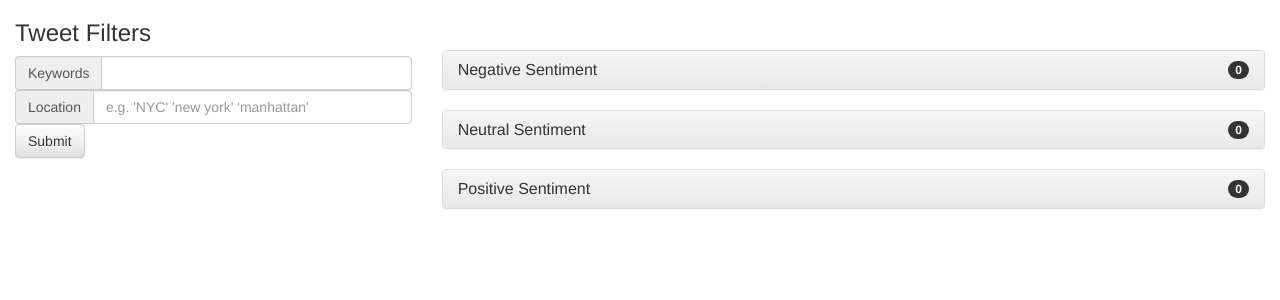
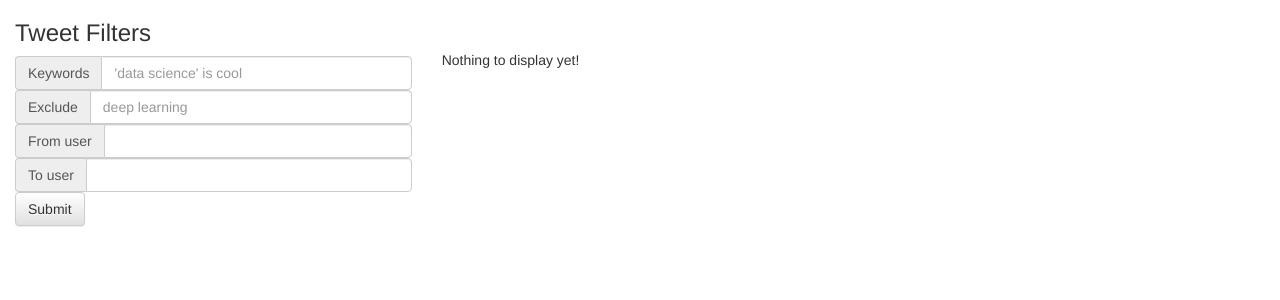
Before and after one commit to rainems/tweetAnalysis, a Flask app: page / in a window 1280 px wide. Shown: the top 300 px of the page. Run offline with Flask 2, Linux system fonts and the light colour scheme; parts of the project's set-up code (start-up, migrations or seed data) failed here and were passed over; some libraries are stand-ins or nearby versions.

Commit message:
sentiment analysis works

```diff
--- a/app.py
+++ b/app.py
@@ -3,9 +3,8 @@ import os
 import time
 import json
 import numpy as np
-from twitter import *
+import twitter
 from flask import Flask, request, render_template, redirect, abort, flash, jsonify
-from geopy.geocoders import Nominatim
 from random import randint
 import collections
 from sklearn.externals import joblib
@@ -14,12 +13,10 @@ from sklearn.linear_model import SGDRegressor
 sentiment_clf = joblib.load('checkpoints/reg.pkl')
 vectorizer = joblib.load('checkpoints/vectorizer.pkl')
 
-geolocator = Nominatim()
-
 app = Flask(__name__)   # create our flask app
 
 # configure Twitter API
-twitter = Twitter(auth=OAuth(
+api = twitter.Twitter(auth=twitter.OAuth(
     '2223635090-IaNrBG3WiiPnWTVtxupFCgB5TXAtlzKeQYRdrKu',
     'PDfV4DDZjB4T2EbnVAzsZCdDUMNJYDPLYlYErfuhcTNPE',
     'nrZxSV89t9pvZsbWHjXs7Y8vZ',
@@ -33,29 +30,31 @@ def main():
             'title': 'Twitter Analysis',
         }
     else:  # POST request
-        keywords = request.form.get('keywords', '')
-        location = request.form.get('location', '')
-        if location:
-            geocode = get_geocode_from_str(location)
-        else:
-            geocode = ''
+        keywords = request.form.get('keywords', '').strip()
+        exclude = request.form.get('exclude', '').strip()
+        from_user = request.form.get('from_user', '').strip()
+        to_user = request.form.get('to_user', '').strip()
 
-        results = twitter.search.tweets(q=keywords, geocode=geocode, count=100).get('statuses')
-
-        classify_tweet_sentiments(results)
-
-        #Temporary lists to be replaced with sentiment analysis
-        positive = results[0:20]
-        neutral = results[20:40]
-        negative = results[40:60]
+        query = ' '.join((
+            keywords,
+            ('-' + ' -'.join(exclude.split())) if exclude else '',  # excludes
+            ('from:' + from_user) if from_user else '',  # from user
+            ('to:' + to_user) if to_user else '',  # to user
+        ))
+        query += ' -filter:retweets'
+        print(query)
+        results = api.search.tweets(q=query, count=100).get('statuses')
+        print('results:', len(results))
+        tweets = classify_tweet_sentiments(results)
+        tweet_buckets = get_sentiment_buckets(tweets)
 
         templateData = {
             'title': 'Search results',
-            'positive': positive,
-            'neutral': neutral,
-            'negative': negative,
+            'tweet_buckets': tweet_buckets,
             'keywords': keywords,
-            'location': location,
+            'exclude': exclude,
+            'from_user': from_user,
+            'to_user': to_user,
         }
 
     return render_template('index.html', **templateData)
@@ -70,24 +69,23 @@ def classify_tweet_sentiments(tweets, clf=sentiment_clf):
     return tweets
 
 
-def get_geocode_from_str(geo_query):
-    #Use google maps to get location from name
-    geo_obj = geolocator.geocode(geo_query)
-    #Search String for twitter Api
-    geocode = str(geo_obj.latitude) + ',' + str(geo_obj.longitude) + ',50mi'
-    #Get google maps correct term for place
-    geo_query = str(geo_query).split(',')[0]
-    return geo_query
-
-
-def interpolate_missing_locations(tweets):
-    c = collections.Counter()
+def get_sentiment_buckets(tweets, thresholds=[0.3, 0.6]):
+    buckets = {
+        'neg': [],
+        'neu': [],
+        'pos': [],
+    }
     for tweet in tweets:
-        if tweet['place']:
-            c.update([tweet['place']['full_name']])
-    place = c.most_common(1)
-    place = place[0][0]
-    return place
+        if tweet['sentiment'] > thresholds[1]:  # positive tweet
+            buckets['pos'].append(tweet)
+        elif tweet['sentiment'] >= thresholds[0]:
+            buckets['neu'].append(tweet)
+        else:
+            buckets['neg'].append(tweet)
+    buckets['neu'][:100].sort(key=lambda t: t['sentiment'], reverse=True)
+    buckets['pos'].sort(key=lambda t: t['sentiment'], reverse=True)
+    buckets['neg'].sort(key=lambda t: t['sentiment'])
+    return buckets
 
 
 # This is a jinja custom filter
--- a/templates/index.html
+++ b/templates/index.html
@@ -1,112 +1,42 @@
 {% extends 'base.html' %}
+
+{% macro searchFilterInput(header, name, value, placeholder='') -%}
+<div class="input-group">
+    <div class="input-group-addon">{{ header }}</div>
+    <input type="text" class="form-control" placeholder="{{ placeholder }}" name="{{ name }}" value="{{ value|e }}">
+</div>
+{%- endmacro %}
 
 <!-- search filters -->
 {% block filters %}
     <h3>Tweet Filters</h3>
     <form id='searchFiltersForm' action='/' method='post'>
-        <div class="input-group">
-            <div class="input-group-addon">Keywords</div>
-            <input type="text" id="tweetSearchQuery" class="form-control" name='keywords' value={{keywords}}>
-        </div>
-        <div class="input-group">
-            <div class="input-group-addon">Location</div>
-            <input type="text" id="tweetGeocodeQuery" class="form-control" name='location' placeholder="e.g. 'NYC' 'new york' 'manhattan'" value={{location}}>
-        </div>
+        <!-- keywords -->
+        {{ searchFilterInput('Keywords', 'keywords', keywords, "'data science' is cool") }}
+        <!-- exclude keywords -->
+        {{ searchFilterInput('Exclude', 'exclude', exclude, 'deep learning') }}
+        <!-- from user -->
+        {{ searchFilterInput('From user', 'from_user', from_user) }}
+        <!-- to user -->
+        {{ searchFilterInput('To user', 'to_user', from_user) }}
+        <!-- submit -->
         <button type="submit" class="btn btn-default">Submit</button>
     </form>
 {% endblock %}
 
 <!-- data block -->
-
 {% block data %}
-<div class="panel-group">
-    <div class="panel panel-default">
-        <div class="panel-heading">
-            <h4 class="panel-title">
-                <a data-toggle="collapse" href="#collapse1">Negative Sentiment<span class="badge pull-right">
- {{ negative|length }}</span>
-</a>
-            </h4>
-        </div>
-        <div id="collapse1" class="panel-collapse collapse">
-
-            <ul class="list-group">
-                {% if not negative %} No tweets to display. Sad! {% else %} {% for t in negative %}
-                <li class="list-group-item">
-                    <p>
-                        <b>Score: {{ t.sentiment }}</b>
-                        {{ t.text }}
-                        <br>
-                        <strong>@{{ t.user.screen_name }}</strong> | <a href="https://www.twitter.com/{{t.user.screen_name}}/status/{{t.id}}">link</a>>
-                        <br>{% if t.place %} {{t.place.full_name}} {% endif %} </p>
-
-                </li>
-                {% endfor %} {% endif %}
-            </ul>
-
-            <div class="panel-footer">Footer</div>
-        </div>
-    </div>
-</div>
-
-<div class="panel-group">
-    <div class="panel panel-default">
-        <div class="panel-heading">
-            <h4 class="panel-title">
-                <a data-toggle="collapse" href="#collapse2">Neutral Sentiment <span class="badge pull-right">
- {{ neutral|length }}</span> </a>
-            </h4>
-        </div>
-        <div id="collapse2" class="panel-collapse collapse">
-            <ul class="list-group">
-                {% if not neutral %} No tweets to display. Sad! {% else %} {% for t in neutral %}
-                <li class="list-group-item">
-                    <p>
-                        <b>Score: {{ t.sentiment }}</b>
-                        {{ t.text }}
-                        <br>
-                        <strong>@{{ t.user.screen_name }}</strong> | <a href="https://www.twitter.com/{{t.user.screen_name}}/status/{{t.id}}">link</a>
-                        <br>{% if t.place %} {{t.place.full_name}} {% endif %} </p>
-
-                    </p>
-
-                </li>
-                {% endfor %} {% endif %}
-            </ul>
-            <div class="panel-footer">Footer</div>
-        </div>
-    </div>
-</div>
+{% if tweet_buckets %}
+    {{ tweetPresenter(tweet_buckets.pos, 'Positive Sentiment', 'collapse_pos') }}
+    {{ tweetPresenter(tweet_buckets.neg, 'Negative Sentiment', 'collapse_neg') }}
+    {{ tweetPresenter(tweet_buckets.neu, 'Neutral Sentiment', 'collapse_neu') }}
+{% else %}
+    Nothing to display yet!
+{% endif %}
+{% endblock %}
 
 
-<div class="panel-group">
-    <div class="panel panel-default">
-        <div class="panel-heading">
-            <h4 class="panel-title">
-                <a data-toggle="collapse" href="#collapse3">Positive Sentiment <span class="badge pull-right"> {{ positive|length }}</span> </a>
-            </h4>
-        </div>
-        <div id="collapse3" class="panel-collapse collapse">
-            <ul class="list-group">
-                {% if not positive %} No tweets to display. Sad! {% else %} {% for t in positive %}
-                <li class="list-group-item">
-                    <p>
-                        <b>Score: {{ t.sentiment }}</b>
-                        {{ t.text }}
-                        <br>
-                        <strong>@{{ t.user.screen_name }}</strong> | <a href="https://www.twitter.com/{{t.user.screen_name}}/status/{{t.id}}">link</a>
-                        <br>{% if t.place %} {{t.place.full_name}} {% endif %}</p>
-
-                    </p>
-
-                </li>
-                {% endfor %} {% endif %}
-            </ul>
-            <div class="panel-footer">Footer</div>
-        </div>
-    </div>
-</div>
-{% endblock %} {% block script %}
+{% block script %}
 <script type="text/javascript">
     $(document).ready(function () {
 
@@ -127,3 +57,38 @@
 
 </script>
 {% endblock %}
+
+
+{% macro tweetPresenter(tweets_in, header, id) -%}
+<div class="panel-group">
+    <div class="panel panel-default">
+        <div class="panel-heading">
+            <h4 class="panel-title">
+                <a data-toggle="collapse" href={{ '#' + id }}>{{ header }}<span class="badge pull-right">
+ {{ tweets_in|length }}</span>
+</a>
+            </h4>
+        </div>
+        <div id={{ id }} class="panel-collapse collapse">
+
+            <ul class="list-group">
+                {% if not tweets_in %}
+                    No tweets to display. Sad!
+                {% else %}
+                    {% for t in tweets_in %}
+                    <li class="list-group-item">
+                        <p>
+                            {{ t.text }}
+                            <br>
+                            <strong>@{{ t.user.screen_name }}</strong> | <a href="https://www.twitter.com/{{t.user.screen_name}}/status/{{t.id}}">link</a>
+                            <b>Score: {{ t.sentiment }}</b>
+                            <br>{% if t.place %} {{t.place.full_name}} {% endif %}
+                        </p>
+                    </li>
+                    {% endfor %}
+                {% endif %}
+            </ul>
+        </div>
+    </div>
+</div>
+{%- endmacro %}
```
